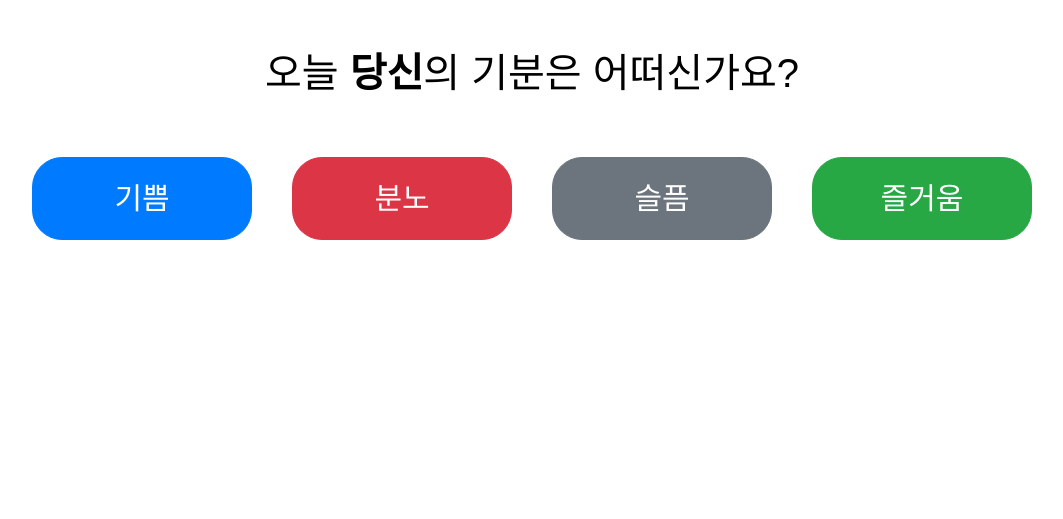
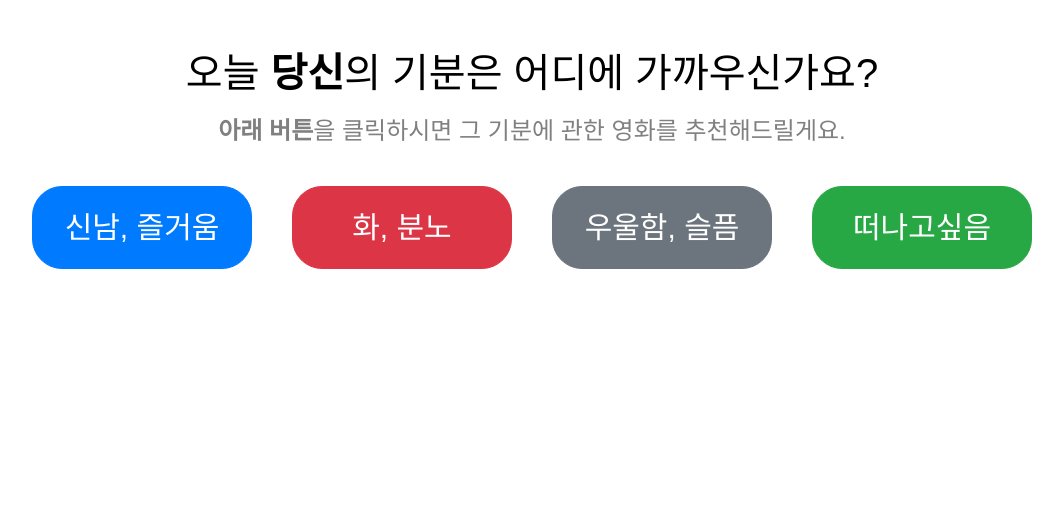
Before and after one commit to making-challenge-7-1/tmm, a Flask app: page / in a window 1280 px wide. Shown: the part 281-800 px from the top of the page, without its empty margins (108-1171 px from the left). Run offline with Flask 2, Linux system fonts and the light colour scheme; some libraries are stand-ins or nearby versions.

Commit message:
ui update

```diff
--- a/static/css/style.css
+++ b/static/css/style.css
@@ -69,8 +74,16 @@ footer h5 {
   margin: 30px auto;
 }
 
-.feeling h1 {
-  margin-bottom: 40px;
+.headline {
+  margin-bottom: 20px;
+}
+
+.headline h1 {
+  margin-bottom: 20px;
+}
+
+.headline h4 {
+  color: grey;
 }
 
 .button-container {
--- a/templates/index.html
+++ b/templates/index.html
@@ -15,15 +27,16 @@
 <div class="feeling">
 
     <div class="headline">
-                <h1>오늘 <b>당신</b>의 기분은 어떠신가요?</h1>
+        <h1>오늘 <b>당신</b>의 기분은 어디에 가까우신가요?</h1>
+        <h4> <b>아래 버튼</b>을 클릭하시면 그 기분에 관한 영화를 추천해드릴게요.</h4>
     </div>
 
     <div class="button-container">
 
-                <button type="button" class="btn btn-primary btn-main" onclick="showList()">기쁨</button>
-                <button type="button" class="btn btn-danger btn-main" onclick="showList()">분노</button>
-                <button type="button" class="btn btn-secondary btn-main" onclick="showList()">슬픔</button>
-                <button type="button" class="btn btn-success btn-main" onclick="showList()">즐거움</button>
+        <button type="button" class="btn btn-primary btn-main" onclick="showList()">신남, 즐거움</button>
+        <button type="button" class="btn btn-danger btn-main" onclick="showList()">화, 분노</button>
+        <button type="button" class="btn btn-secondary btn-main" onclick="showList()">우울함, 슬픔</button>
+        <button type="button" class="btn btn-success btn-main" onclick="showList()">떠나고싶음</button>
 
     </div>
 
```
Also changed, not shown: other parts of static/css/style.css (+19 -26 lines), other parts of templates/index.html (+16 -18 lines), templates/detail.html (+4 -6 lines). Lines whose indentation alone changed are shown as unchanged.
